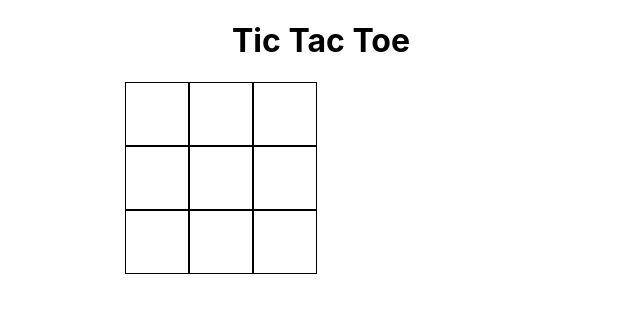
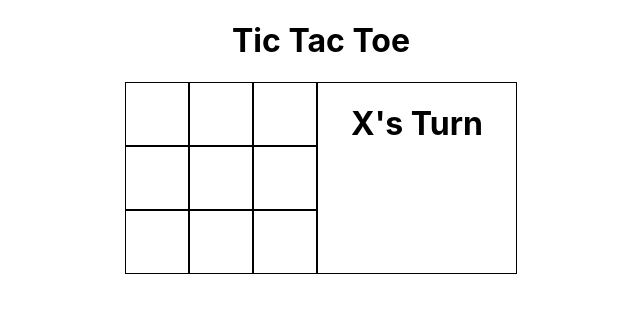
Before and after one commit to tcgfh/tictactoe, a React (Create React App) app: page / in a window 1280 px wide. Shown: the top 312 px of the page, without its empty margins (319-959 px from the left). Built offline with nearby package versions, Linux system fonts and the light colour scheme.

Commit message:
Add Scoreboard for the current game
Refactor the logic to detect winner to its own
file.
Add a GameScoreboard component that takes
the current game context and displays the turn
and winner information. Removed the same
responsibility from the Board.

```diff
--- a/src/Arena.jsx
+++ b/src/Arena.jsx
@@ -4,6 +4,7 @@ import Board from "./Board";
 import { CurrentGameContext } from "./CurrentGameContext";
 
 import {TOKEN} from "./Constants";
+import GameScoreboard from "./GameScoreboard";
 
 const ROOT_ACTION_TYPES = {
     updateCurrentGame: "updateCurrentGame",
@@ -92,6 +93,7 @@ function Arena(props) {
         <div className="arena">
             <CurrentGameContext.Provider value={currentGameContext}>
                 <Board/>
+                <GameScoreboard/>
             </CurrentGameContext.Provider>
         </div>
     )
--- a/src/Board.jsx
+++ b/src/Board.jsx
@@ -2,40 +2,19 @@ import React, {useState, useContext} from 'react';
 import './Board.css';
 import { CurrentGameContext } from './CurrentGameContext';
 import Square from './Square';
+import { detectWinner } from './GameLogic';
 
-const detectWinner = function(state){
-    const valueAt = function(index) {
-      return state[index];
-    }
-      const checks = [
-        [0, 1, 2],
-        [3, 4, 5],
-        [6, 7, 8],
-        [0, 3, 6],
-        [1, 4, 7],
-        [2, 5, 8],
-        [0, 4, 8],
-        [2, 4, 6],
-      ];
+// The playing field for the game tic tac toe
+// When user clicks on squares in the playing field
+// we set the game state accordingly. Logic about
+// whose token gets placed is contined in the board.
 
-      for(let i = 0; i < checks.length; i++) {
-        const currCheck = checks[i];
-        const winner = valueAt(currCheck[0]);
-        if (winner && valueAt(currCheck[1]) === winner && valueAt(currCheck[2]) === winner) {
-          return {
-            winner,
-            winningIndices: currCheck,
-          }
-        }
-      }
-      let tokenCount = 0;
-      for (let i = 0; i < 9; i++) {
-        if (valueAt(i) === "X" || valueAt(i) === "Y") tokenCount++;
-      }
-      return {
-        isTie: tokenCount === 9,
-      };
-}
+// The game state is provided by the current game
+// context. We dispatch an action to that context
+// to update the game state after a user places their
+// token.
+
+// The game state comes from
 function Board (props) {
   const {
     dispatch,
@@ -49,8 +28,6 @@ function Board (props) {
   } = currentGame;
   const {
     winner,
-      winningIndices,
-      isTie,
   } = detectWinner(field);
 
   const handleClickSquare = function(key){
@@ -75,8 +52,6 @@ function Board (props) {
           field.map((value, index)=><Square key={index} onClick={()=>handleClickSquare(index)} value={value}/>)
         }
       </div>
-        { winner && <div className="winBanner">Winner is {winner}!</div>}
-        { isTie && <div>It is a Tie!</div>}
     </React.Fragment>
   );
 }
--- /dev/null
+++ b/src/GameLogic.js
@@ -0,0 +1,36 @@
+// Reducers for general game calculation logic
+// such as who the winner is or whose turn it is
+
+export const detectWinner = function(state){
+    const valueAt = function(index) {
+      return state[index];
+    }
+      const checks = [
+        [0, 1, 2],
+        [3, 4, 5],
+        [6, 7, 8],
+        [0, 3, 6],
+        [1, 4, 7],
+        [2, 5, 8],
+        [0, 4, 8],
+        [2, 4, 6],
+      ];
+
+      for(let i = 0; i < checks.length; i++) {
+        const currCheck = checks[i];
+        const winner = valueAt(currCheck[0]);
+        if (winner && valueAt(currCheck[1]) === winner && valueAt(currCheck[2]) === winner) {
+          return {
+            winner,
+            winningIndices: currCheck,
+          }
+        }
+      }
+      let tokenCount = 0;
+      for (let i = 0; i < 9; i++) {
+        if (valueAt(i) === "X" || valueAt(i) === "Y") tokenCount++;
+      }
+      return {
+        isTie: tokenCount === 9,
+      };
+}
--- /dev/null
+++ b/src/GameScoreboard.css
@@ -0,0 +1,3 @@
+.gameScoreboard {
+    border: 1px solid black;
+}
--- /dev/null
+++ b/src/GameScoreboard.jsx
@@ -0,0 +1,32 @@
+import React, { useContext } from "react";
+import { CurrentGameContext } from "./CurrentGameContext";
+import { detectWinner } from "./GameLogic";
+import "./GameScoreboard.css";
+// Scoreboard takes the current game context and displays
+// the next turn, and/or the winner
+
+function GameScoreboard(props) {
+    const {
+        currentGame
+    } = useContext(CurrentGameContext);
+
+    const {
+        currTurn,
+        field
+    } = currentGame;
+
+    const {
+        winner,
+        isTie,
+    } = detectWinner(field);
+
+    return(
+        <div className="gameScoreboard">
+            { !winner && currTurn && <h1>{`${currTurn}'s Turn`}</h1>}
+            { winner && <h1 className="winBanner">Winner is {winner}!</h1>}
+            { isTie && <h1>It is a Tie!</h1>}
+        </div>
+    )
+}
+
+export default GameScoreboard;
```
Lines whose indentation alone changed are shown as unchanged.
